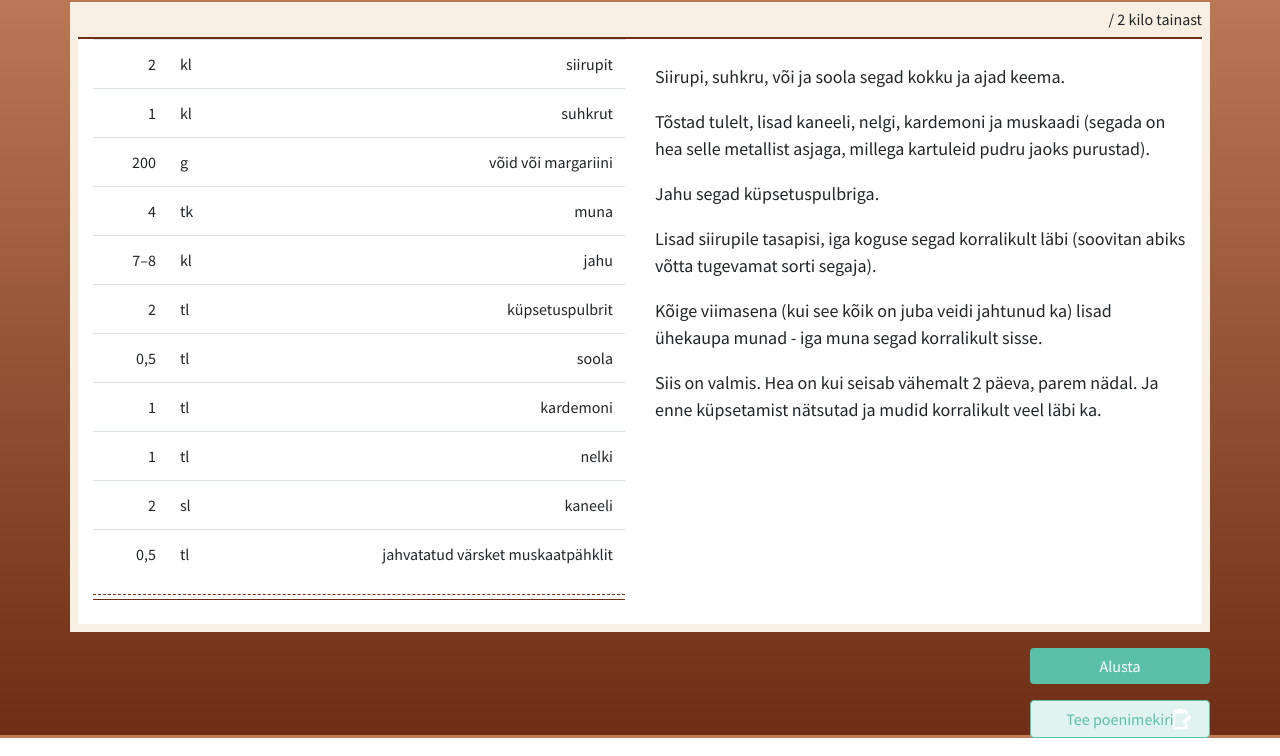
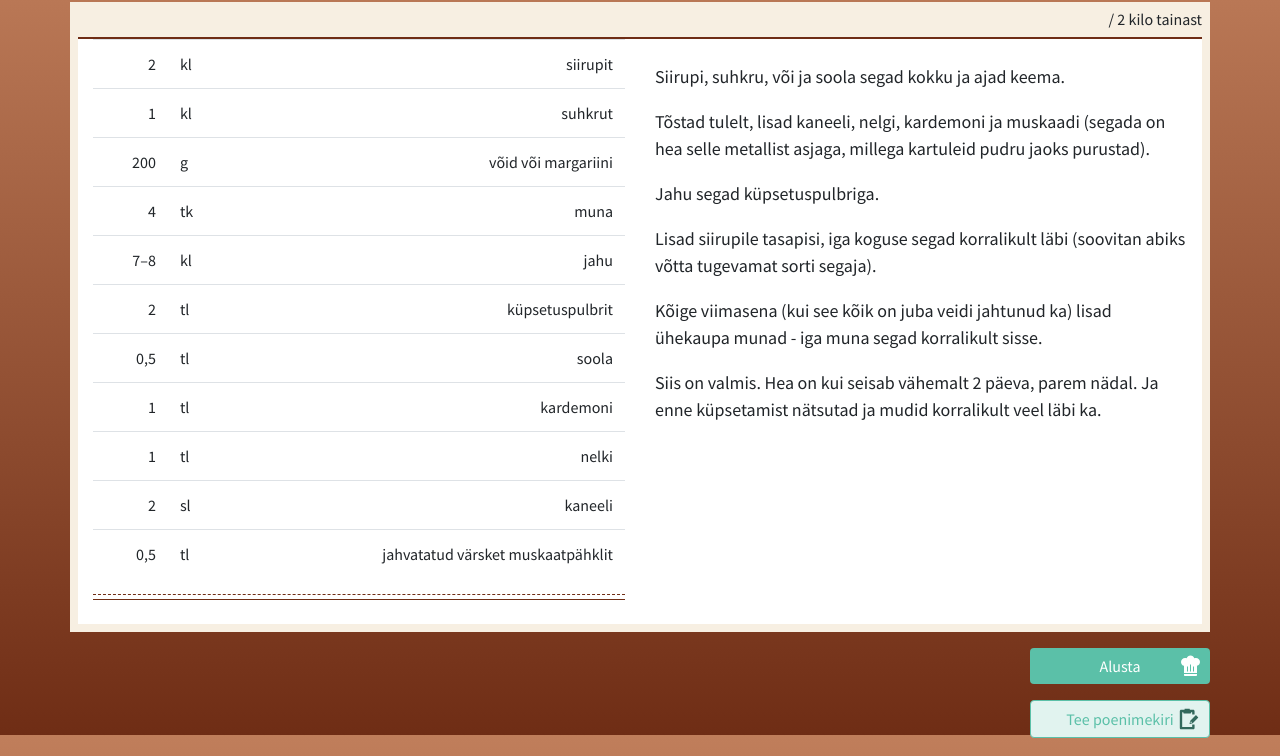
Before and after one commit to evelinsomelar/ChefNervosa, a plain HTML site: page cn-piparkoogid-tegemine.html in a window 1280 px wide. Shown: the part 65-821 px from the top of the page. Drawn offline with nearby package versions, Linux system fonts and the light colour scheme.

Commit message:
tegemine poenimekirja nupp
lingiks olev nupp ei allu mediaquery-le

```diff
--- a/cn-piparkoogid-tegemine.html
+++ b/cn-piparkoogid-tegemine.html
@@ -163,14 +163,17 @@
     <!--nupud-->
     <div class="container">
       <!-- Button trigger modal -->
-      <div class="row">
-        <button type="button" class="btn btn-primary ml-auto my-3 " data-toggle="modal" data-target="#retsepti-sammud">
+      <div class="row justify-content-end">
+        <button type="button" class="btn btn-primary my-3 nupp-icon nupp-myts " data-toggle="modal" data-target="#retsepti-sammud">
           Alusta
         </button>
       </div>
-
-      <div class="row">
-        <button type="submit" class="btn btn-outline-primary ml-auto nupp-icon nupp-list">Tee poenimekiri</button>
+        <div class="row justify-content-end">
+          <p>
+            <a role="button" class="btn btn-outline-primary nupp-icon nupp-list"
+              href="cn-piparkoogid-ostma.html">Tee poenimekiri</a>
+          </p>
+        </div>
       </div>
     </div>
 
--- a/nervosa.css
+++ b/nervosa.css
@@ -210,7 +210,7 @@ li, li a {
 .nupp-icon {
     background-size: 24px;
     background-repeat: no-repeat;
-    background-position-x: 90%;
+    background-position-x: 95%;
     background-position-y: center;
 }
  .nupp-myts {
@@ -218,7 +218,7 @@ li, li a {
 }
 
 .nupp-list {
-   background-image: url("./ikoon/poodi.svg");
+   background-image: url("./ikoon/poodi-dark.svg");
 }
 /*
 .btn-outline-primary .nupp-icon path {
```
Also changed, not shown: cn-piparkoogid-ostma.html (+0 -1 lines), ikoon/poodi-dark.svg (added).
